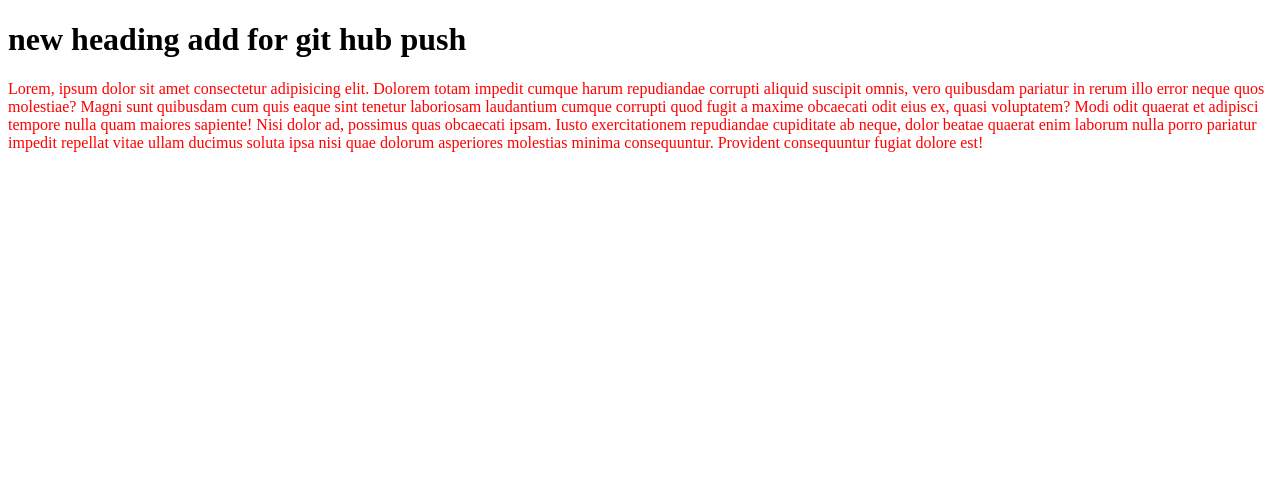
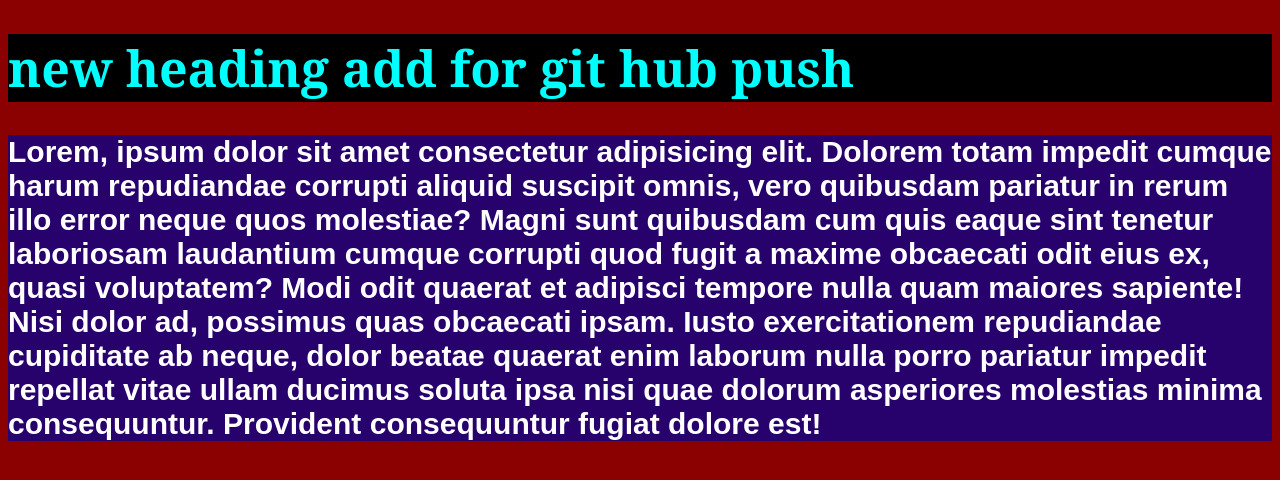
Before and after one commit to IftakherUddin/my-second-repo, a plain HTML site: page index.html in a window 1280 px wide. Drawn offline with Linux system fonts and the light colour scheme.

Commit message:
Added External Cascading Style Sheet

```diff
--- a/index.html
+++ b/index.html
@@ -5,11 +5,11 @@
     <meta http-equiv="X-UA-Compatible" content="IE=edge">
     <meta name="viewport" content="width=device-width, initial-scale=1.0">
     <title> My Second Repository</title>
-</head>
+    <link rel="stylesheet" href="style.css">
 <body>
 
 <h1>new heading add for git hub push</h1>
-<p style="color: red;">Lorem, ipsum dolor sit amet consectetur adipisicing elit. Dolorem totam impedit cumque harum repudiandae corrupti aliquid suscipit omnis, vero quibusdam pariatur in rerum illo error neque quos molestiae? Magni sunt quibusdam cum quis eaque sint tenetur laboriosam laudantium cumque corrupti quod fugit a maxime obcaecati odit eius ex, quasi voluptatem? Modi odit quaerat et adipisci tempore nulla quam maiores sapiente! Nisi dolor ad, possimus quas obcaecati ipsam. Iusto exercitationem repudiandae cupiditate ab neque, dolor beatae quaerat enim laborum nulla porro pariatur impedit repellat vitae ullam ducimus soluta ipsa nisi quae dolorum asperiores molestias minima consequuntur. Provident consequuntur fugiat dolore est!</p>
+<p>Lorem, ipsum dolor sit amet consectetur adipisicing elit. Dolorem totam impedit cumque harum repudiandae corrupti aliquid suscipit omnis, vero quibusdam pariatur in rerum illo error neque quos molestiae? Magni sunt quibusdam cum quis eaque sint tenetur laboriosam laudantium cumque corrupti quod fugit a maxime obcaecati odit eius ex, quasi voluptatem? Modi odit quaerat et adipisci tempore nulla quam maiores sapiente! Nisi dolor ad, possimus quas obcaecati ipsam. Iusto exercitationem repudiandae cupiditate ab neque, dolor beatae quaerat enim laborum nulla porro pariatur impedit repellat vitae ullam ducimus soluta ipsa nisi quae dolorum asperiores molestias minima consequuntur. Provident consequuntur fugiat dolore est!</p>
 
 
 </body>
--- /dev/null
+++ b/style.css
@@ -0,0 +1,19 @@
+body {
+    background-color: darkred;
+}
+
+
+
+    p{color: rgb(255, 255, 255);
+        background-color: rgb(39, 2, 109);
+        font-weight: 900;
+        font-family: ARial;
+        font-size: 30px;}
+
+h1{
+
+    font-family: Georgia, 'Times New Roman', Times, serif;
+    color: aqua;
+    background-color: black;
+    font-size: 50px;
+}
```
